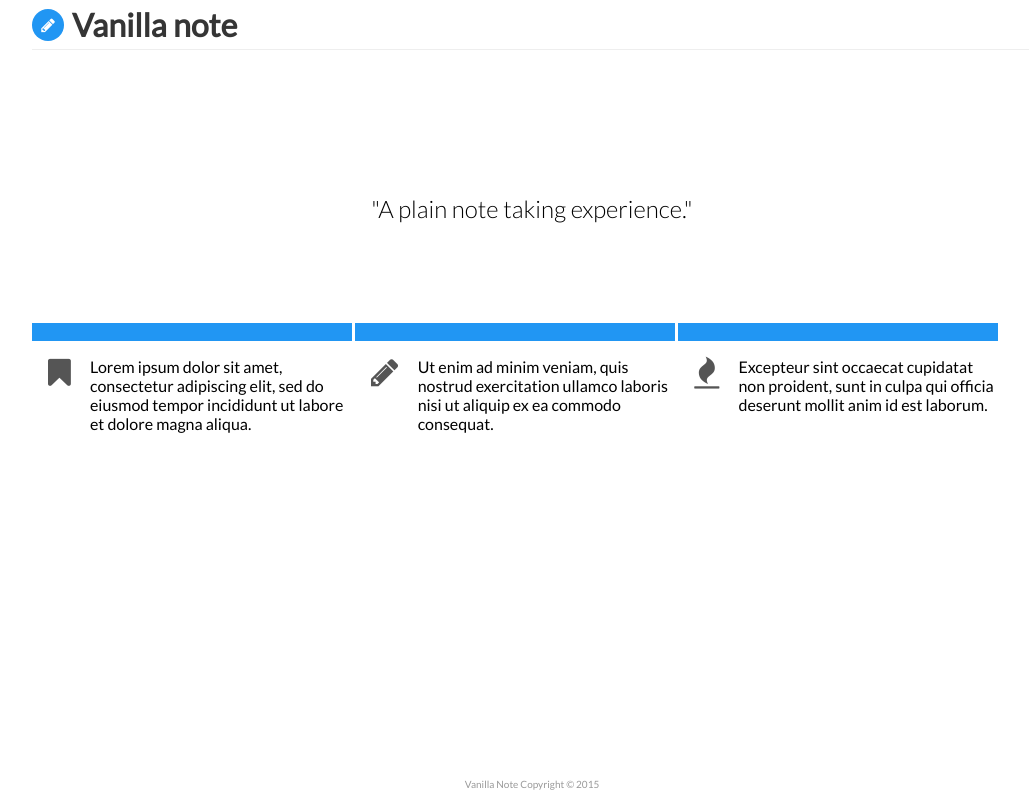
After one commit to joelcolucci/vanillanote, a Flask app: page / in a window 1280 px wide. The commit adds this page. Shown: the whole page, without its empty margins (108-1137 px from the left). Run offline with Flask 2, Linux system fonts and the light colour scheme; some libraries are stand-ins or nearby versions.

```diff
--- /dev/null
+++ b/templates/view_login.html
@@ -0,0 +1,33 @@
+{% extends "wrapper_login.html" %}
+{% block content %}
+
+<div class="page-splash text-center">
+    <h2 class="splash-heading">"A plain note taking experience."</h2>
+   <!--  <span>{{STATE}}</span> -->
+</div>
+<div class="column-third info-card">
+    <div class="icon">
+        <i class="fa fa-bookmark fa-2x"></i>
+    </div>
+    <p>
+        Lorem ipsum dolor sit amet, consectetur adipiscing elit, sed do eiusmod tempor incididunt ut labore et dolore magna aliqua.
+    </p>
+</div>
+<div class="column-third info-card">
+    <div class="icon">
+        <i class="fa fa-pencil fa-2x"></i>
+    </div>
+    <p>
+        Ut enim ad minim veniam, quis nostrud exercitation ullamco laboris nisi ut aliquip ex ea commodo consequat.
+    </p>
+</div>
+<div class="column-third info-card">
+    <div class="icon">
+        <i class="fa fa-fire fa-2x"></i>
+    </div>
+    <p>
+        Excepteur sint occaecat cupidatat non proident, sunt in culpa qui officia deserunt mollit anim id est laborum.
+    </p>
+</div>
+
+{% endblock %}
--- a/templates/view_new_note.html
+++ b/templates/view_new_note.html
@@ -2,9 +2,9 @@
 {% block content %}
 
 <div class="container-note">
-    <form method="POST">
+    <form method="POST" class="form-note">
         <input type="text" id="note-input-title" class="clear-input" name="title" placeholder="Title goes here">
-        <textarea id="note-input-content" class="clear-input" name="content" placeholder="Write your note here..."></textarea>
+        <textarea id="note-input-content" class="clear-input" name="content" placeholder="Write your note here..." autofocus></textarea>
         <input type="submit" class="btn btn-primary note-submit" value="Save note">
     </form>
 </div>
--- a/templates/view_notes.html
+++ b/templates/view_notes.html
@@ -4,7 +4,7 @@
 <div class="container-note">
     <form action="{{url_for('editNote', notebook_id=notebook_id, note_id=note.id)}}" method='POST' class="form-note">
         <input type="text" id="note-input-title" class="clear-input" name="title" placeholder="Title goes here" value="{{ note.title }}">
-        <textarea id="note-input-content" class="clear-input" name="content" placeholder="Write your note here...">{{note.content}}</textarea>
+        <textarea id="note-input-content" class="clear-input" name="content" placeholder="Write your note here..." autofocus>{{note.content}}</textarea>
         <input type="submit" class="btn btn-primary note-submit" value="Save changes">
     </form>
     <a href="{{url_for('deleteNote', notebook_id=notebook_id, note_id=note.id)}}" class="link-primary link-invert link-note-delete">Delete</a>
```
